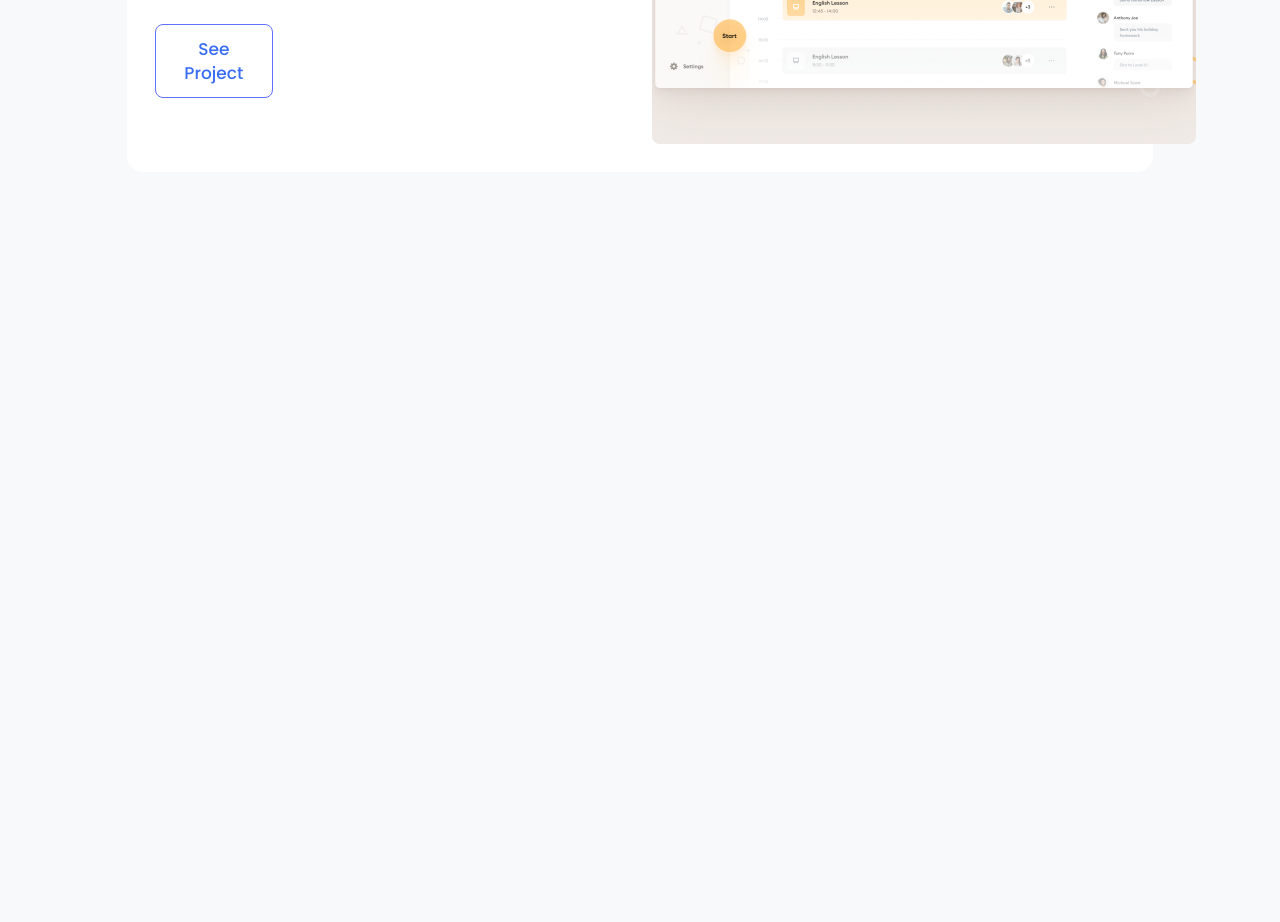
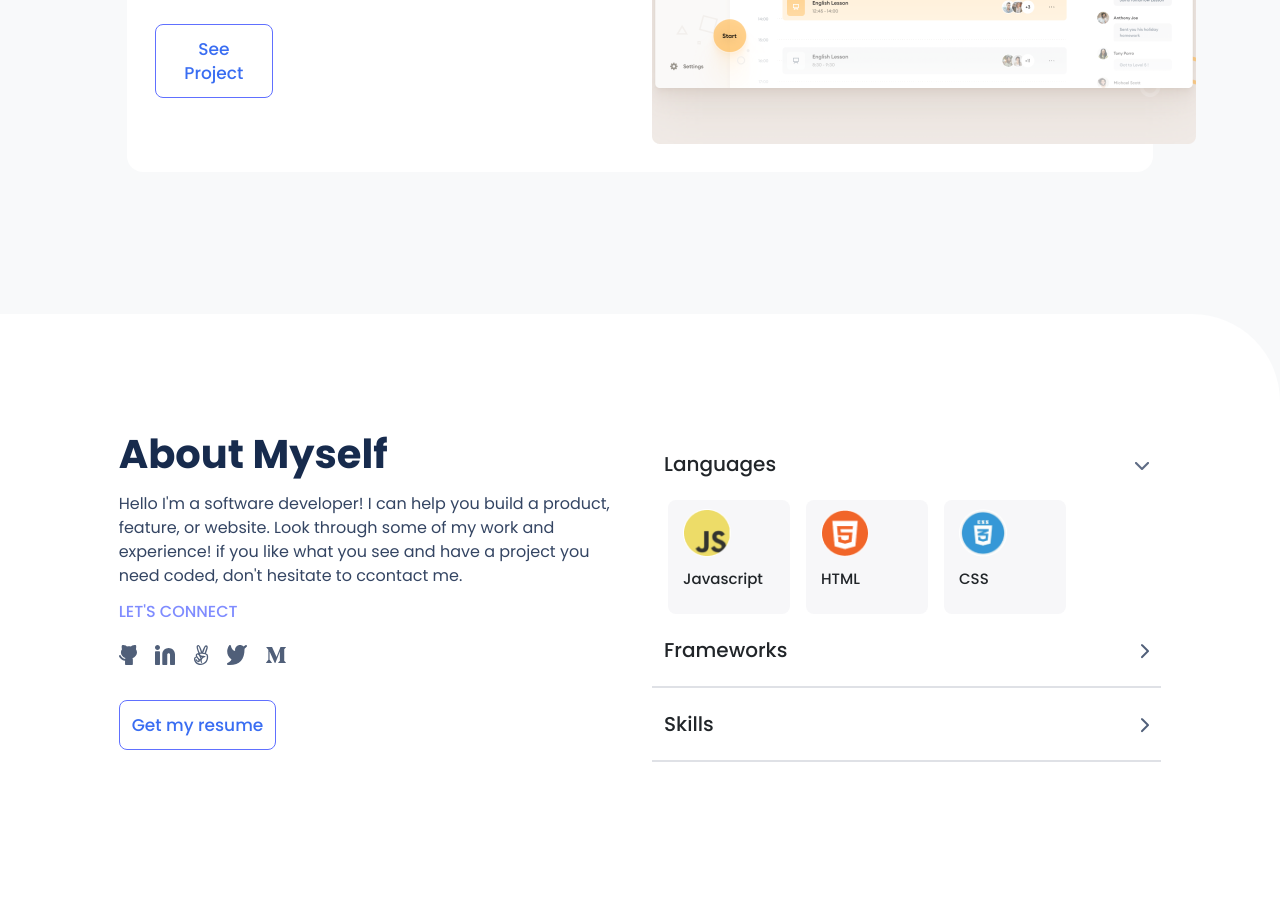
Before and after one commit to Ridalord/bootstrap_portfolio, a website: page index.html in a window 1280 px wide. Shown: the part 3172-4094 px from the top of the page. Before the commit the page ends 3486 px from the top, so only its background shows below. Drawn offline with nearby package versions, Linux system fonts and the light colour scheme.

Commit message:
About Section complete

```diff
--- a/index.html
+++ b/index.html
@@ -179,6 +179,98 @@
       </div>
     </div>
   </section>
-
+  <section class="about bg-white">
+    <div class="container  col-md-10">
+      <div class="row justify-content-center">
+        <div class="col-md-6">
+          <h2 class="about-header">About Myself</h2>
+          <p class="about-text">Hello I'm a software developer! I can help you build a product, feature, or website. Look
+            through
+            some of my work and experience! if you like what you see and have a project you need coded, don't hesitate to
+            ccontact
+            me.</p>
+          <div class="socials-about row row-cols-1 justify-content-left g-1">
+            <div class="socials-header">Let's Connect</div>
+            <ul class="socials-icons d-flex justify-content-between col-md-4">
+              <li class="github hover">
+                <a href="#">
+                  <img src="img/svg/github.svg" alt="Github icon">
+                </a>
+              </li>
+              <li class="linkedin hover">
+                <a href="#">
+                  <img src="img/svg/Linkedin icon.svg" alt="Linkedin icon">
+                </a>
+              </li>
+              <li class="vector hover">
+                <a href="#">
+                  <img src="img/svg/vector-icon.svg" alt="Vector icon">
+                </a>
+              </li>
+              <li class="twitter hover">
+                <a href="#">
+                  <img src="img/svg/Vector.svg" alt="Twiter icon">
+                </a>
+              </li>
+              <li class="medium hover">
+                <a href="#">
+                  <img src="img/svg/M.svg" alt="Medium icon">
+                </a>
+              </li>
+            </ul>
+          </div>
+          <button class="works-button resume col-md-4">Get my resume</button>
+        </div>
+        <ul class="stack col-md-6">
+          <li class="languages">
+            <ul class="stack-wrap">
+              <li class="stack-header d-flex justify-content-between">
+                <p class="header-text">Languages</p>
+                <button class="dropdown hover">
+                  <img src="img/dropdown.png" alt="Dropdown">
+                </button>
+              </li>
+              <li>
+                <ul class="stack-list d-flex">
+                  <li>
+                    <img src="img/javascript.png" alt="Javascript Logo">
+                    <p class="language-name">Javascript</p>
+                  </li>
+                  <li >
+                    <img src="img/html.png" alt="Javascript Logo">
+                    <p class="language-name">HTML</p>
+                  </li>
+                  <li >
+                    <img src="img/css.png" alt="Javascript Logo">
+                    <p class="language-name">CSS</p>
+                  </li>
+                </ul>
+              </li>
+            </ul>
+          </li>
+          <li class="frameworks">
+            <ul class="stack-wrap">
+              <li class="stack-header d-flex justify-content-between">
+                <p class="header-text">Frameworks</p>
+                <button class="dropdown hover">
+                  <img src="img/Union.png" alt="Dropdown">
+                </button>
+              </li>
+            </ul>
+          </li>
+          <li class="Skills">
+            <ul class="stack-wrap">
+              <li class="stack-header d-flex justify-content-between">
+                <p class="header-text">Skills</p>
+                <button class="dropdown hover">
+                  <img src="img/Union.png" alt="Dropdown">
+                </button>
+              </li>
+            </ul>
+          </li>
+        </ul>
+      </div>
+    </div>
+  </section>
 </body>
 </html>
--- a/style.css
+++ b/style.css
@@ -46,10 +46,7 @@ button {
 }
 
 .top-section {
-  /* padding-top: 114px; */
   min-height: 92vh;
-
-  /* row-gap: 12px; */
   background-image: url(img/Header\ bg@2x.png);
   background-position: center;
   background-repeat: no-repeat;
@@ -189,3 +186,83 @@ button {
   background-color: #396df2;
   box-shadow: 0 8px 16px rgba(64, 83, 252, 0.24);
 }
+
+.about {
+  padding-top: 114px;
+  padding-bottom: 144px;
+  border-top-right-radius: 88px;
+}
+
+.about-header {
+  font-weight: 700;
+  font-size: 40px;
+  line-height: 52px;
+  color: #172b4d;
+  margin-bottom: 12px;
+}
+
+.about-text {
+  font-weight: 400;
+  font-size: 16px;
+  line-height: 24px;
+  color: #344563;
+  margin-bottom: 12px;
+}
+
+.resume {
+  width: fit-content !important;
+  background-color: #ffff;
+  margin-top: 18px;
+}
+
+.stack-header {
+  padding: 24px 12px;
+  font-weight: 500;
+  font-size: 20px;
+  line-height: 24px;
+}
+
+.stack-list {
+  padding-left: 1rem !important;
+}
+
+.stack-list li {
+  padding: 9px 15px;
+  margin-right: 16px;
+  background: #f7f7f9;
+  border-radius: 8px;
+  width: 122px;
+}
+
+.stack-list img {
+  width: 48px;
+  height: 48px;
+  margin-bottom: 12px;
+}
+
+.stack-wrap {
+  border-bottom: 2px solid #dfe1e6;
+  padding: 0;
+}
+
+.languages .stack-wrap {
+  border-bottom: none;
+}
+
+.language-name {
+  font-weight: 500;
+  font-size: 15px;
+  line-height: 20px;
+}
+
+.dropdown {
+  border: none;
+  background-color: #ffff;
+}
+
+.header-text {
+  margin: auto 0;
+  font-weight: 500;
+  font-size: 20px;
+  line-height: 24px;
+}
```
